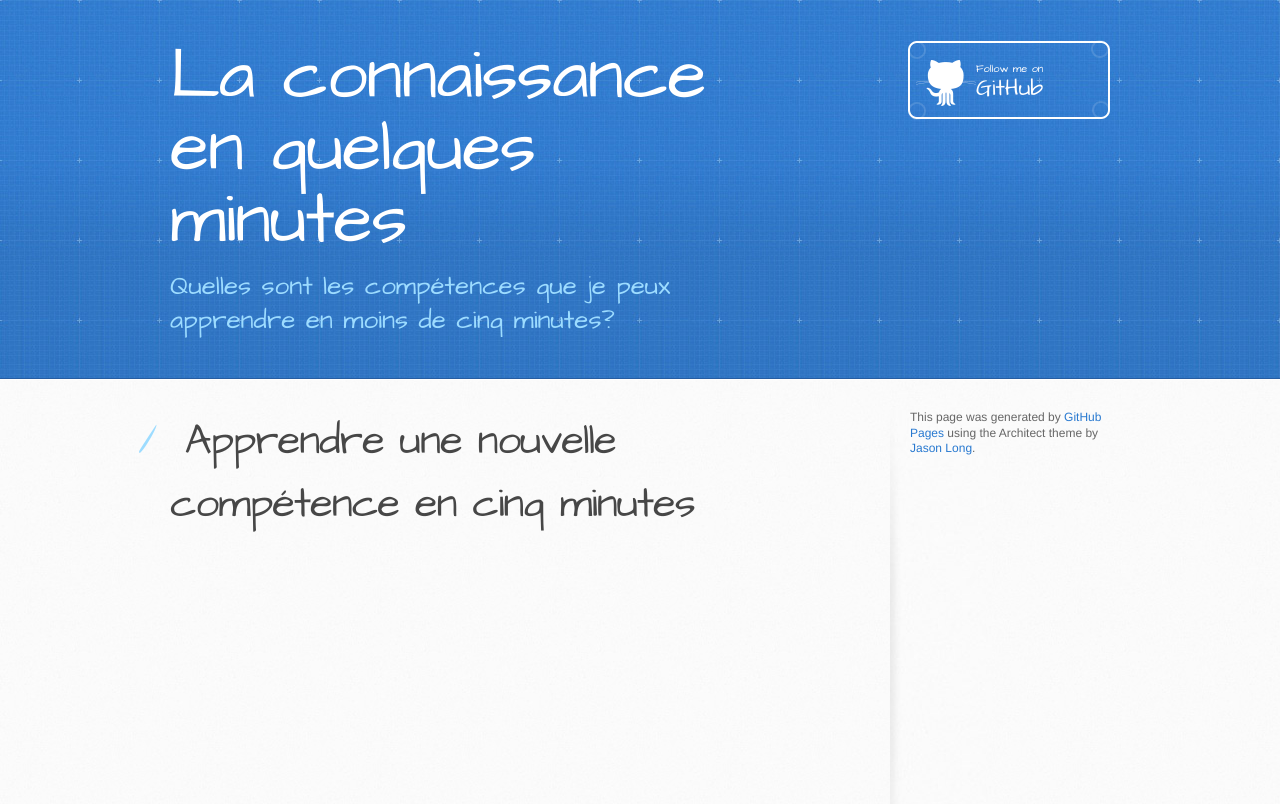
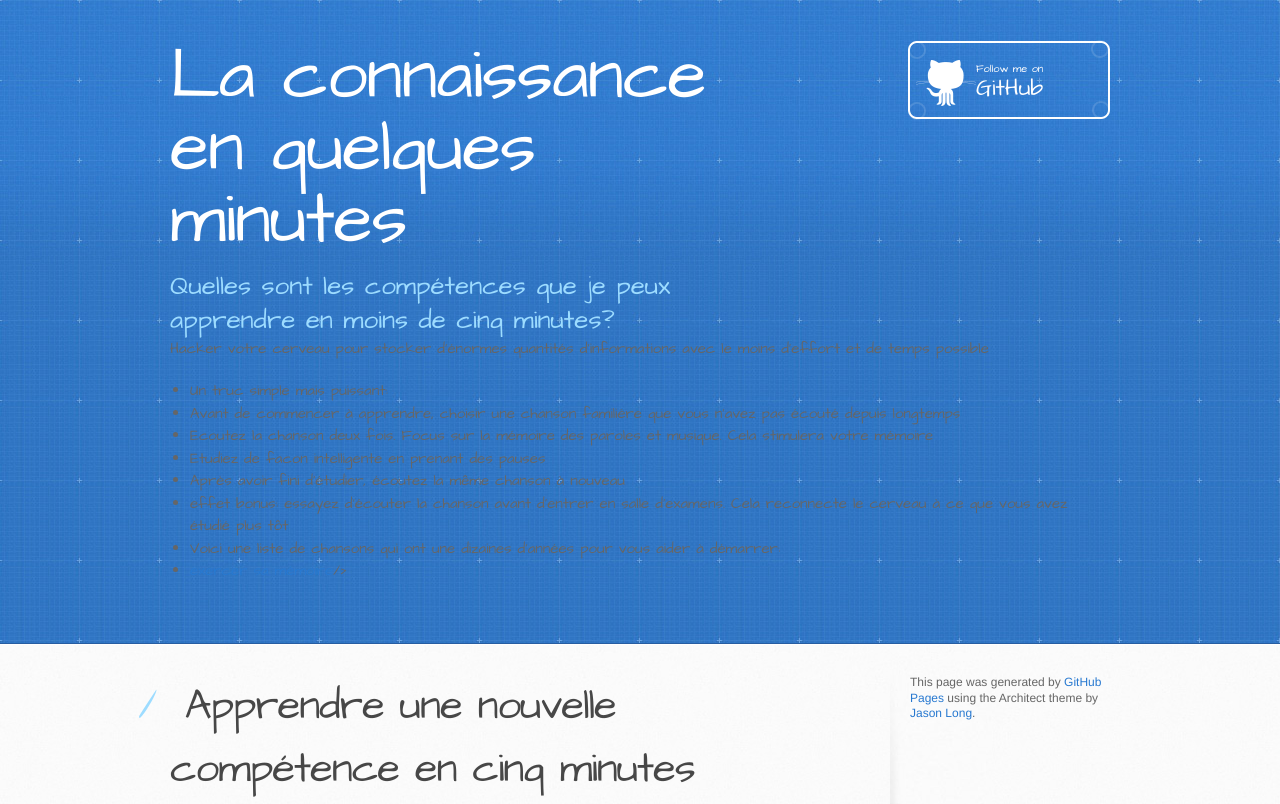
Before and after one commit to cuissai02/cuissai02.github.io, a plain HTML site: page index.html in a window 1280 px wide. Shown: the top 804 px of the page. Drawn offline with Linux system fonts and the light colour scheme.

Commit message:
Update index.html

```diff
--- a/index.html
+++ b/index.html
@@ -21,6 +21,17 @@
       <div class="inner">
         <h1>La connaissance en quelques minutes</h1>
         <h2>Quelles sont les compétences que je peux apprendre en moins de cinq minutes?</h2>
+        <p>Hacker votre cerveau pour stocker d'énormes quantités d'informations avec le moins d'effort et de temps possible</p>
+        <ul>
+          <li>Un truc simple mais puissant:</li>
+          <li>Avant de commencer à apprendre, choisir une chanson familière que vous n'avez pas écouté depuis longtemps</li>
+          <li>Ecoutez la chanson deux fois. Focus sur la mémoire des paroles et musique. Cela stimulera votre mémoire</li>
+          <li>Etudiez de facon intelligente en prenant des pauses</li>
+          <li>Après avoir fini d'étudier, écoutez la même chanson à nouveau</li>
+          <li>effet bonus: essayez d'écouter la chanson avant d'entrer en salle d'examens. Cela reconnecte le cerveau à ce que vous avez étudié plus tôt</li>
+          <li>Voici une liste de chansons qui ont une dizaines d'années pour vous aider à démarrer:</li>
+          <li><a href="http://www.pbs.org/parents/education/music-arts/boost-memory-and-learning-with-music">exercer sa mémoire</a>/></li>
+        </ul>
         <a href="https://github.com/cuissai02" class="button"><small>Follow me on</small> GitHub</a>
       </div>
     </header>
```
